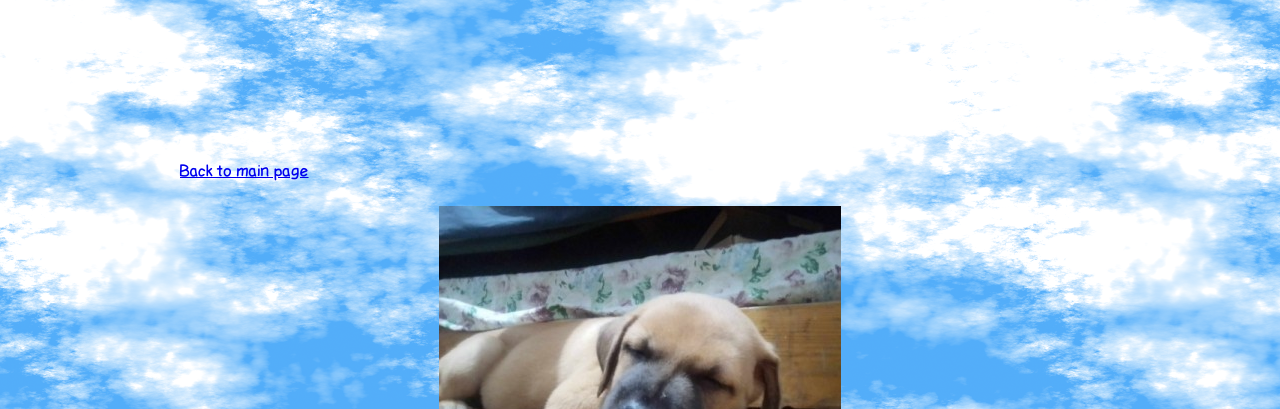
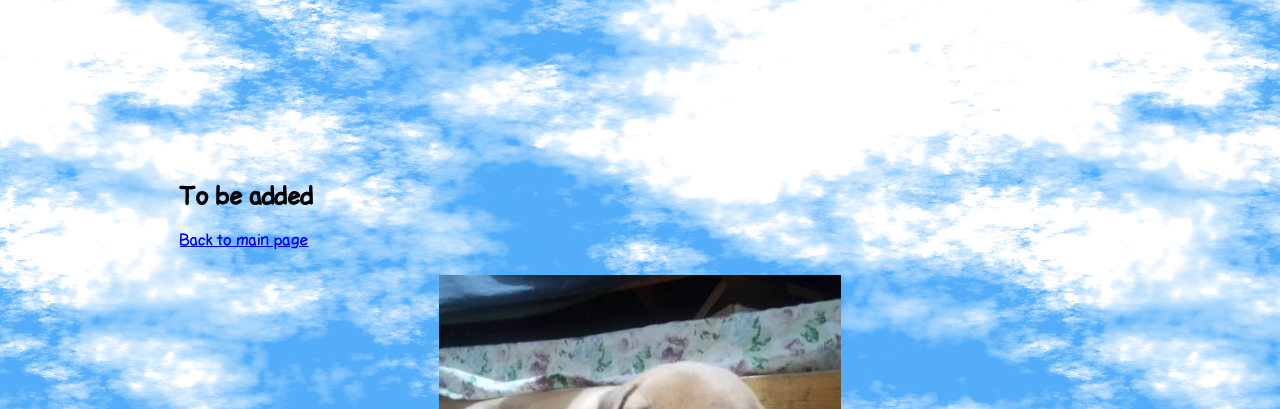
Before and after one commit to TheRoadstr/theroadstr.github.io, a plain HTML site: page academic-works.html in a window 1280 px wide. Shown: the part 391-800 px from the top of the page. Drawn offline with Linux system fonts and the light colour scheme.

Commit message:
To be added

```diff
--- a/academic-works.html
+++ b/academic-works.html
@@ -15,6 +15,7 @@
 			</h1>
 		</header>
 		<main>
+			<h2>To be added</h2>
             <a href="index.html">Back to main page</a>
 			<div id="end">
 				<img src="images/dog.jpg" alt="One of my precious doggos as a puppy :3">
```
